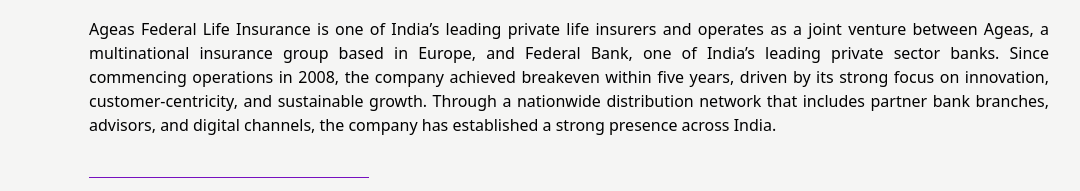
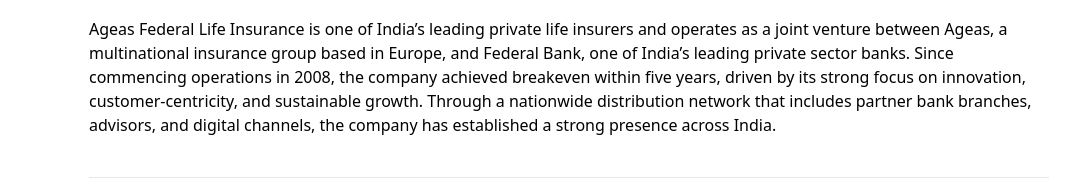
Before and after one commit to sudhanshu140101/CIMSME-Chamber-CMS-full-stack-Content-Management-System-for-an-Indian-SME-Chamber, a website: page public/sme-assurance.html in a window 1280 px wide. Shown: the part 607-798 px from the top of the page, without its empty margins (71-1151 px from the left). Drawn offline with nearby package versions, Linux system fonts and the light colour scheme.

Commit message:
Update sme-assurance.html

```diff
--- a/public/sme-assurance.html
+++ b/public/sme-assurance.html
@@ -11,55 +11,7 @@
     <link href="https://fonts.googleapis.com/css2?family=DM+Sans:ital,wght@0,400;0,700;1,400&display=swap" rel="stylesheet">
     <script src="https://cdn.tailwindcss.com"></script>
 
-    <style>
-        *, *::before, *::after { box-sizing: border-box; }
-        :root { --sae-purple: #7610BF; }
-        html { min-height: 100%; background-color: #f5f5f4; scroll-behavior: smooth; }
-        body {
-            margin: 0;
-            font-family: "DM Sans", system-ui, -apple-system, "Segoe UI", Roboto, sans-serif;
-            overflow-x: hidden;
-            max-width: 100vw;
-            min-height: 100%;
-            background-color: #f5f5f4;
-            color: #000;
-            -webkit-font-smoothing: antialiased;
-        }
-        .sae-section-rule {
-            width: 45%;
-            max-width: 17.5rem;
-            height: 1px;
-            background-color: var(--sae-purple);
-            border: 0;
-            margin: 0;
-        }
-        .sae-body-text {
-            text-align: justify;
-            text-justify: inter-word;
-        }
-        a:focus-visible {
-            outline: 2px solid var(--sae-purple);
-            outline-offset: 3px;
-        }
-        .sae-stat-cell {
-            transition: transform 0.2s ease;
-        }
-        .sae-stat-cell:active {
-            transform: scale(0.99);
-        }
-        @media (hover: hover) and (pointer: fine) {
-            .sae-stat-cell:hover {
-                transform: translateY(-1px);
-            }
-        }
-        @media (prefers-reduced-motion: reduce) {
-            .sae-stat-cell,
-            .sae-stat-cell:hover,
-            .sae-stat-cell:active {
-                transition: none;
-                transform: none;
-            }
-        }
+
     </style>
 </head>
 <body class="font-sans text-black antialiased">
```
